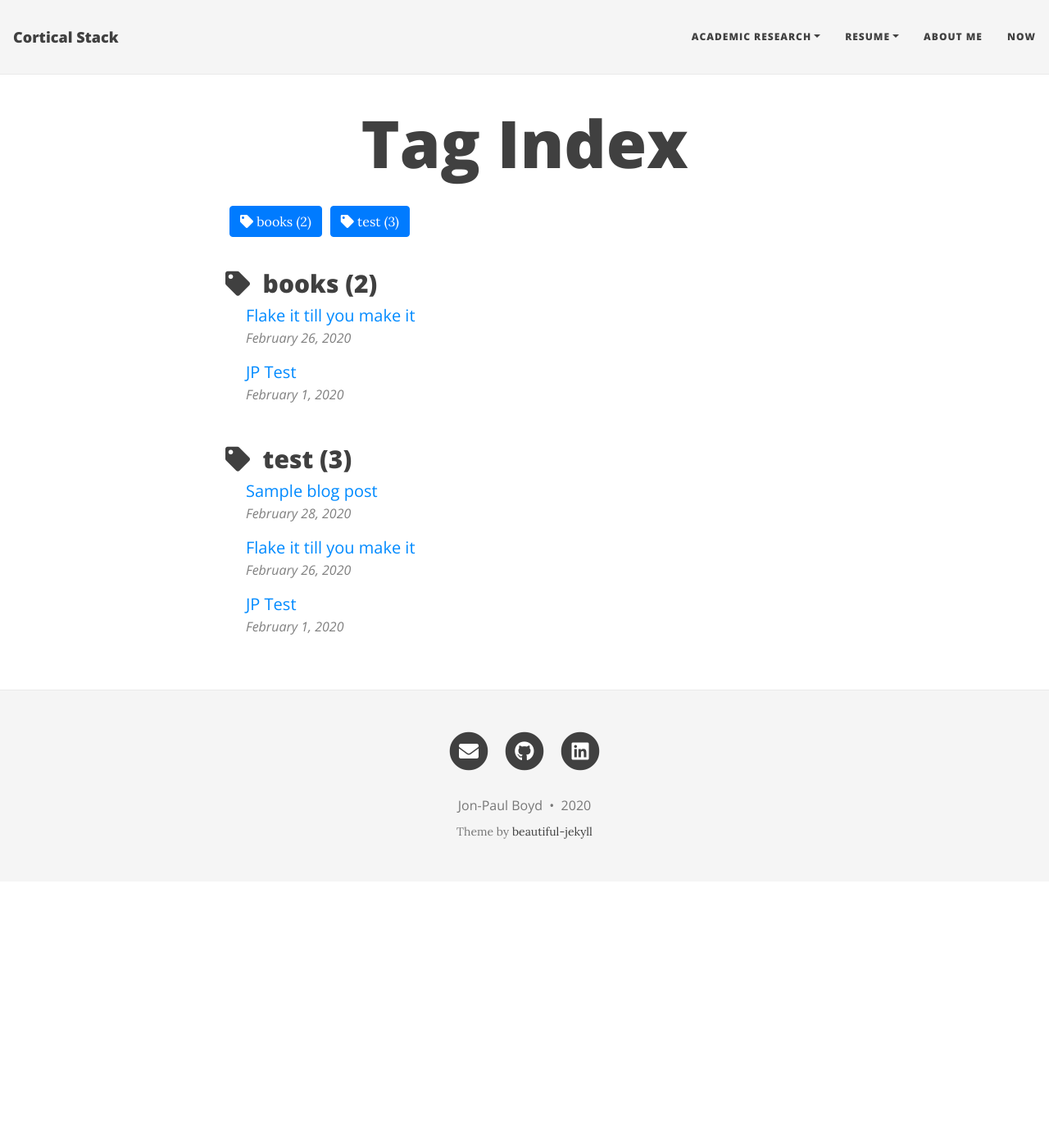
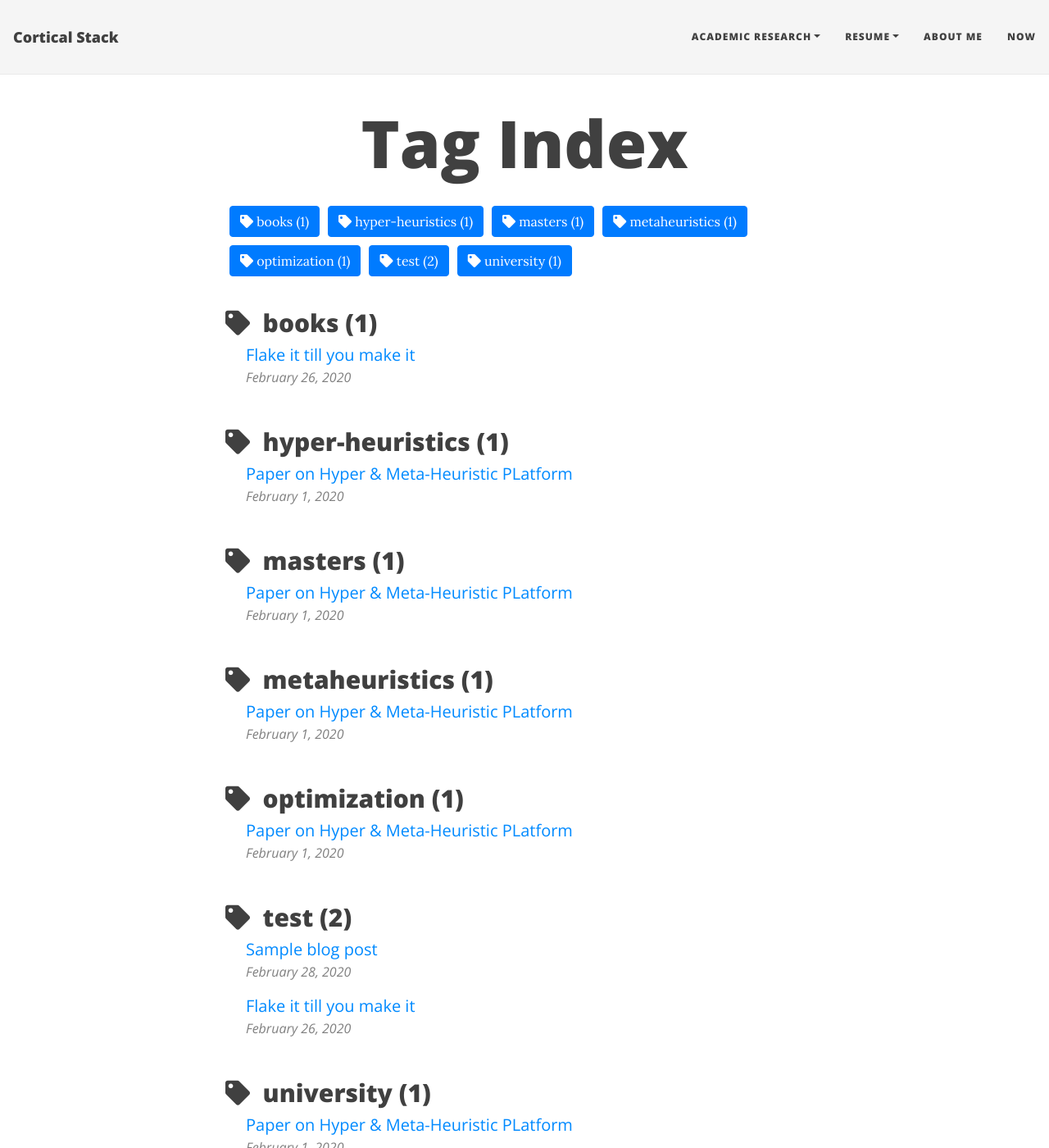
Before and after one commit to corticalstack/corticalstack.github.io, a Jekyll site: the page built from tags.html, in a window 1280 px wide and 1400 px high. Shown: the whole window at 82% size. Built offline with Jekyll 4.4.1, drawn with Linux system fonts in a browser that asks for light colours; nearby versions of some CDN libraries.

Commit message:
Initial wip

```diff
--- a/_posts/2020-02-01-jp test.md
+++ b/_posts/2020-02-01-jp test.md
@@ -1,9 +1,9 @@
 ---
 layout: post
-title: JP Test
-subtitle: Completed MSc Modules
-cover-img: /assets/img/path.jpg
-tags: [books, test]
+title: Paper on Hyper & Meta-Heuristic PLatform
+subtitle: The Final (Module) Act Of My Academic Life
+cover-img: /assets/img/forest_path.jpg
+tags: [hyper-heuristics, metaheuristics, optimization, university, masters, ]
 ---
 
 Under what circumstances should we step off a path? When is it essential that we finish what we start? If I bought a bag of peanuts and had an allergic reaction, no one would fault me if I threw it out. If I ended a relationship with a woman who hit me, no one would say that I had a commitment problem. But if I walk away from a seemingly secure route because my soul has other ideas, I am a flake?
```
Also changed, not shown: assets/img/forest_path.jpg (added).
